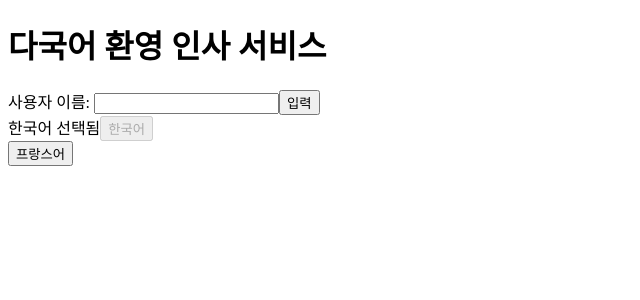
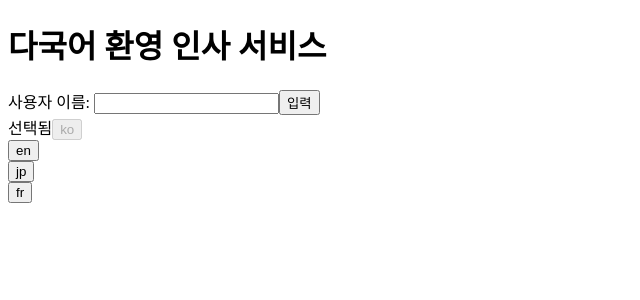
Before and after one commit to parkhojeong/hello-angular, an Angular app: page / in a window 1280 px wide. Shown: the top 300 px of the page, without its empty margins (0-640 px from the left). Built offline with nearby package versions, Linux system fonts and the light colour scheme.

Commit message:
언어 메타데이터 별도로 선언하여 사용

```diff
--- a/src/app/i18n-support.service.ts
+++ b/src/app/i18n-support.service.ts
@@ -1,25 +1,16 @@
 import {Injectable} from '@angular/core';
+import {LANG_METADATA} from "./lang-metadata";
 
 @Injectable({
   providedIn: 'root'
 })
 export class I18nSupportService {
-  private welcomeMsg: {[key in string] : string};
   langCode = 'ko';
 
-  constructor() {
-    this.welcomeMsg = {
-      'ko': '안녕하세요',
-      'en': 'Hello',
-      'jp': '오하요',
-      'fr': 'Bonjour'
-    }
-  }
+  constructor() {}
 
   getWelcomeMsgByCode(userName: string) {
-    console.log(this.langCode)
-    const helloMsg = this.welcomeMsg[this.langCode];
-    console.log({helloMsg})
-    return `${helloMsg}, ${userName}`
+    const langData = LANG_METADATA.find(lang => lang.code === this.langCode);
+    return `${langData?.msg}, ${userName}`
   }
 }
--- /dev/null
+++ b/src/app/lang-metadata.ts
@@ -0,0 +1,22 @@
+export const LANG_METADATA = [
+  {
+    code: 'ko',
+    name: '한국어',
+    msg: '안녕하세요'
+  },
+  {
+    code: 'en',
+    name: '영어',
+    msg: 'Hello'
+  },
+  {
+    code: 'jp',
+    name: '일본어',
+    msg: '오하요'
+  },
+  {
+    code: 'fr',
+    name: '프랑스어',
+    msg: 'Bonjour'
+  }
+]
--- a/src/app/lang-selector/lang-selector.component.html
+++ b/src/app/lang-selector/lang-selector.component.html
@@ -1,12 +1,7 @@
 <div id="lang-select">
-  <div class="lang-box">
-    <label *ngIf="langCode === 'ko'">한국어 선택됨</label>
-    <button type="button" (click)="setLangCode('ko')"
-            [disabled]="langCode==='ko'" >한국어</button>
-  </div>
-  <div class="lang-box">
-    <label *ngIf="langCode === 'fr'">프랑스어 선택됨</label>
-    <button type="button" (click)="setLangCode('fr')"
-            [disabled]="langCode==='fr'" >프랑스어</button>
+  <div class="lang-box" *ngFor="let lang of langMetaData">
+    <label *ngIf="langCode === lang.code">선택됨</label>
+    <button type="button" (click)="setLangCode(lang.code)"
+            [disabled]="langCode===lang.code" >{{lang.code}}</button>
   </div>
 </div>
--- a/src/app/lang-selector/lang-selector.component.ts
+++ b/src/app/lang-selector/lang-selector.component.ts
@@ -1,5 +1,6 @@
-import { Component, OnInit } from '@angular/core';
+import {Component, OnInit} from '@angular/core';
 import {I18nSupportService} from "../i18n-support.service";
+import {LANG_METADATA} from "../lang-metadata";
 
 @Component({
   selector: 'app-lang-selector',
@@ -7,7 +8,7 @@ import {I18nSupportService} from "../i18n-support.service";
   styleUrls: ['./lang-selector.component.css']
 })
 export class LangSelectorComponent implements OnInit {
-
+  langMetaData = LANG_METADATA;
   langCode: string;
 
   constructor(public i18nSupporter: I18nSupportService) {
```
